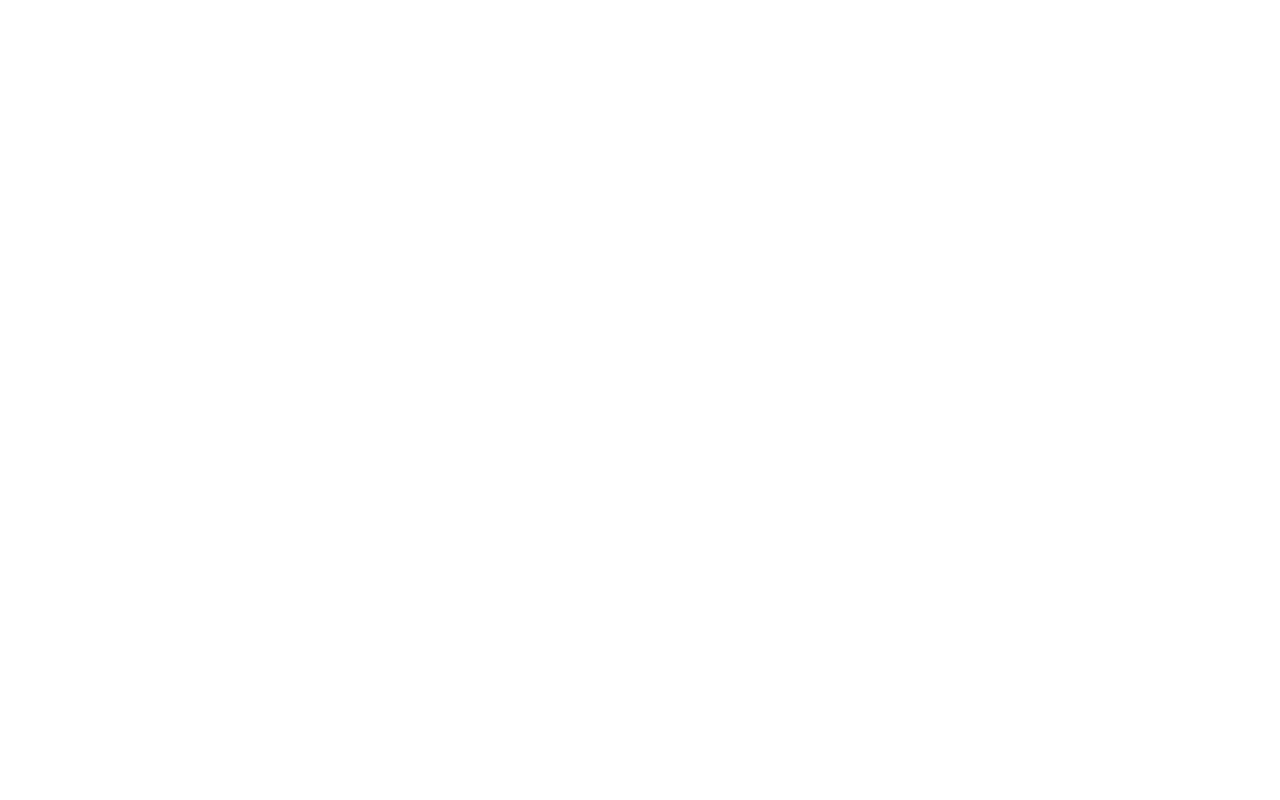
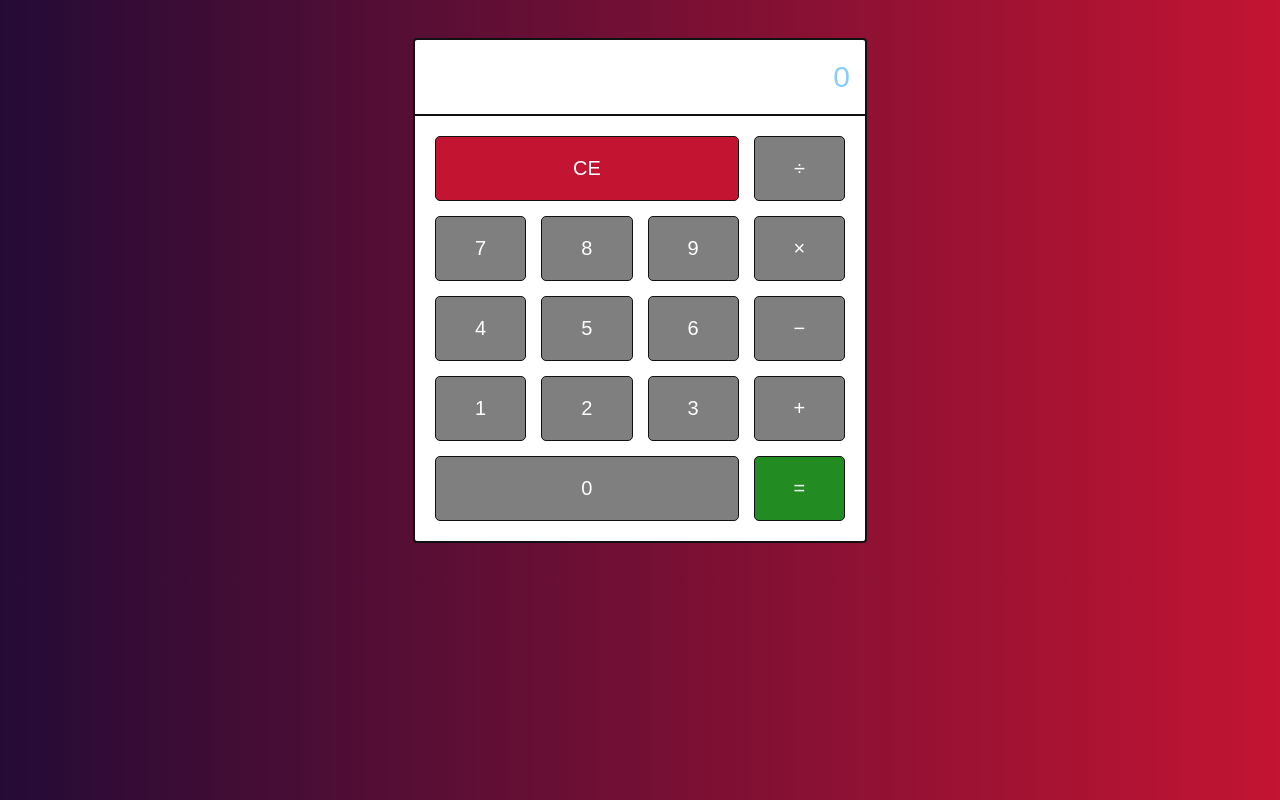
Before and after one commit to iBryan6/Calculator, a plain HTML site: page index.html in a window 1280 px wide. Drawn offline with Linux system fonts and the light colour scheme.

Commit message:
front end calculator skeleton

```diff
--- a/index.html
+++ b/index.html
@@ -5,10 +5,31 @@
     <meta charset="utf-8">
     <meta name="viewport" content="width=device-width, initial-scale=1.0">
     <title>Calculator</title>
-    <link rel="stylesheet" href="">
+    <link rel="stylesheet" href="main.css">
 </head>
 
 <body>
+    <div class="calculator">
+        <input type="number" placeholder="0">
+        <div class="calculator-buttons">
+            <button class="cal-button clearCal">CE</button>
+            <button class="cal-button">&divide;</button>
+            <button class="cal-button">7</button>
+            <button class="cal-button">8</button>
+            <button class="cal-button">9</button>
+            <button class="cal-button">&times;</button>
+            <button class="cal-button">4</button>
+            <button class="cal-button">5</button>
+            <button class="cal-button">6</button>
+            <button class="cal-button">&minus;</button>
+            <button class="cal-button">1</button>
+            <button class="cal-button">2</button>
+            <button class="cal-button">3</button>
+            <button class="cal-button">&plus;</button>
+            <button class="cal-button zero">0</button>
+            <button class="cal-button equals">&equals;</button>
+        </div>
+    </div>
     <script src="main.js"></script>
 </body>
 
--- /dev/null
+++ b/main.css
@@ -0,0 +1,62 @@
+body {
+    padding: 30px 0 30px 0;
+    background: #c31432;
+    background: -webkit-linear-gradient(to right, #240b36, #c31432);
+    background: linear-gradient(to right, #240b36, #c31432);
+
+}
+
+.calculator {
+    background-color: white;
+    max-width: 450px;
+    margin: 0 auto;
+    border: 2px solid #111;
+    border-radius: 4px;
+}
+
+.calculator input {
+    background: none;
+    border: none;
+    box-shadow: none;
+    width: 100%;
+    border-bottom: 2px solid #111;
+    padding: 20px 0;
+    text-align: right;
+    font-size: 30px;
+    color: SkyBlue;
+}
+
+.calculator input::placeholder {
+    color: LightSkyBlue;
+}
+
+.calculator-buttons {
+    padding: 20px;
+    display: grid;
+    grid-template-columns: repeat(4, 1fr);
+    grid-template-rows: repeat(5, 1fr);
+    grid-gap: 15px;
+}
+
+.clearCal {
+    grid-column: span 3;
+    background-color: #c31432 !important;
+}
+
+.zero {
+    grid-column: span 3;
+}
+
+.equals {
+    background-color: forestgreen !important;
+}
+
+.cal-button {
+    background: rgba(0, 0, 0, 0.5);
+    border: 1px solid #111;
+    padding: 20px;
+    color: white;
+    border-radius: 5px;
+    font-size: 20px;
+    cursor: pointer;
+}
```
